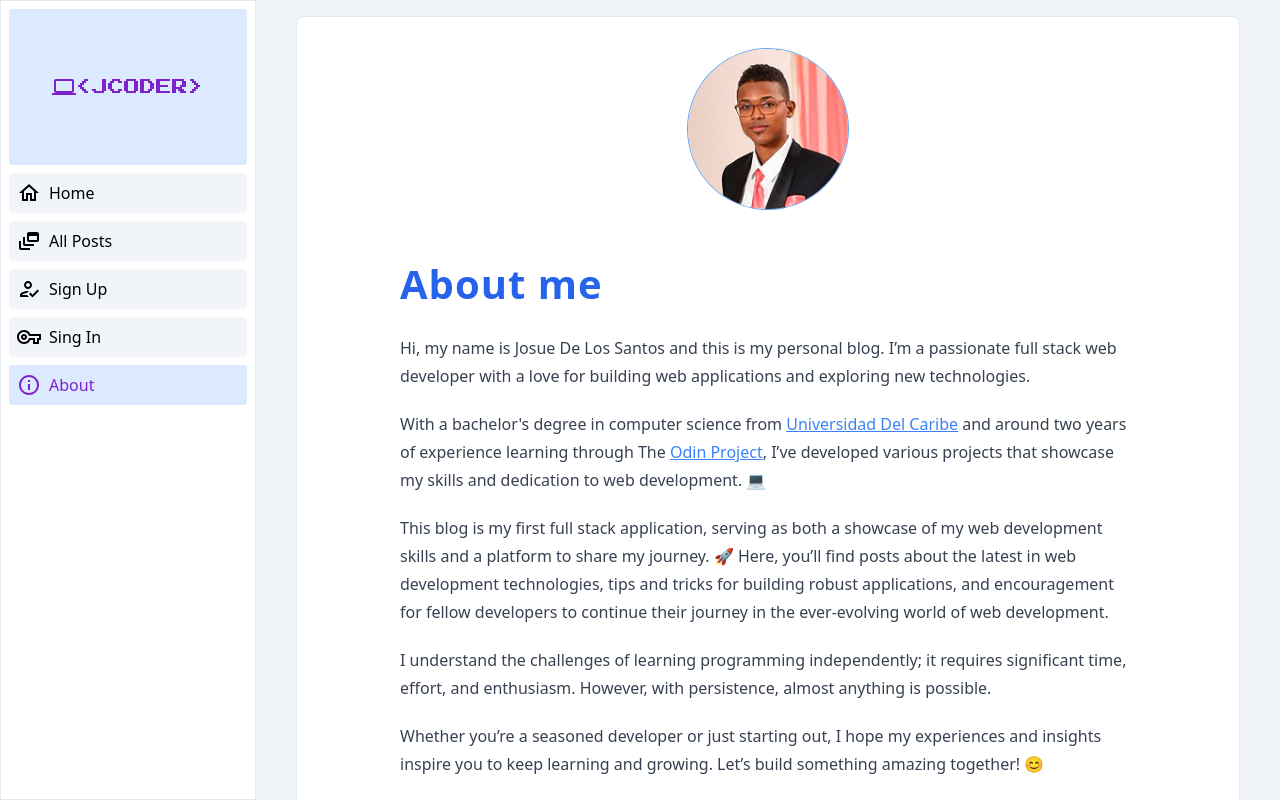
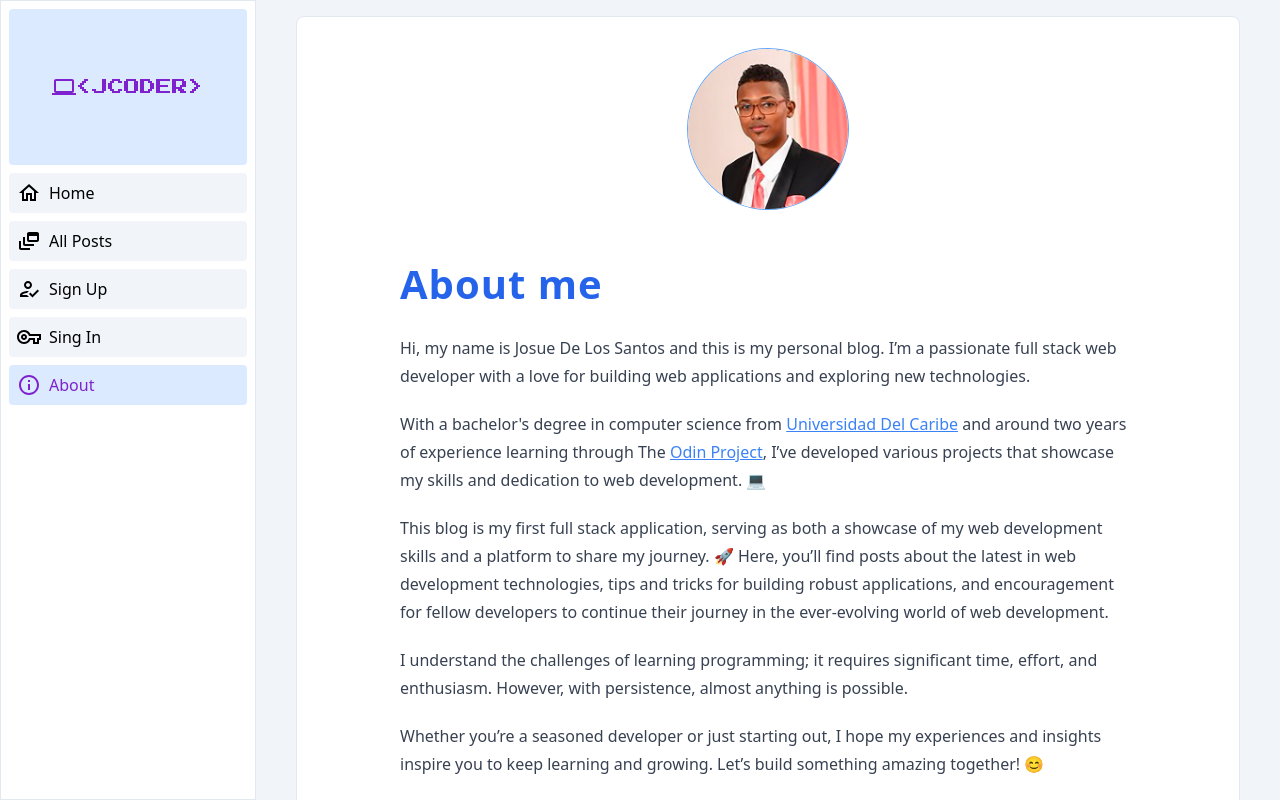
Before and after one commit to JosueDeLosSantos/blog-api-admin-page, a React (Vite) app: page /about in a window 1280 px wide. Shown: the top 800 px of the page. Built offline with nearby package versions, Linux system fonts and the light colour scheme.

Commit message:
Updates 'about' page.

```diff
--- a/src/pages/About.tsx
+++ b/src/pages/About.tsx
@@ -61,9 +61,9 @@ function About() {
             </p>
 
             <p>
-              I understand the challenges of learning programming independently;
-              it requires significant time, effort, and enthusiasm. However,
-              with persistence, almost anything is possible.
+              I understand the challenges of learning programming; it requires
+              significant time, effort, and enthusiasm. However, with
+              persistence, almost anything is possible.
             </p>
 
             <p>
@@ -82,7 +82,7 @@ function About() {
                   <div className="size-3 h-5 w-5">
                     <img src={LinkedInIcon} alt="Linkedin icon" />
                   </div>
-                  <div className="font-Linkedin flex items-center text-sm font-semibold text-white">
+                  <div className="flex items-center font-Linkedin text-sm font-semibold text-white">
                     JOSUE DE LOS SANTOS
                   </div>
                 </div>
@@ -95,7 +95,7 @@ function About() {
                   <div className="size-3 h-5 w-5">
                     <img src={Xtwitter} alt="Xtwitter icon" />
                   </div>
-                  <div className="font-Roboto flex items-center text-sm font-semibold text-white">
+                  <div className="flex items-center font-Roboto text-sm font-semibold text-white">
                     @joshcoder2000
                   </div>
                 </div>
@@ -108,7 +108,7 @@ function About() {
                   <div className="size-3 h-5 w-5">
                     <img src={InstagramIcon} alt="Instagram icon" />
                   </div>
-                  <div className="font-Instagram flex items-center text-sm font-bold text-white">
+                  <div className="flex items-center font-Instagram text-sm font-bold text-white">
                     joshcoder2000
                   </div>
                 </div>
@@ -121,7 +121,7 @@ function About() {
                   <div className="size-3 h-5 w-5">
                     <img src={GithubIcon} alt="Github icon" />
                   </div>
-                  <div className="font-Github flex items-center text-sm text-white">
+                  <div className="flex items-center font-Github text-sm text-white">
                     JosueDeLosSantos
                   </div>
                 </div>
```
